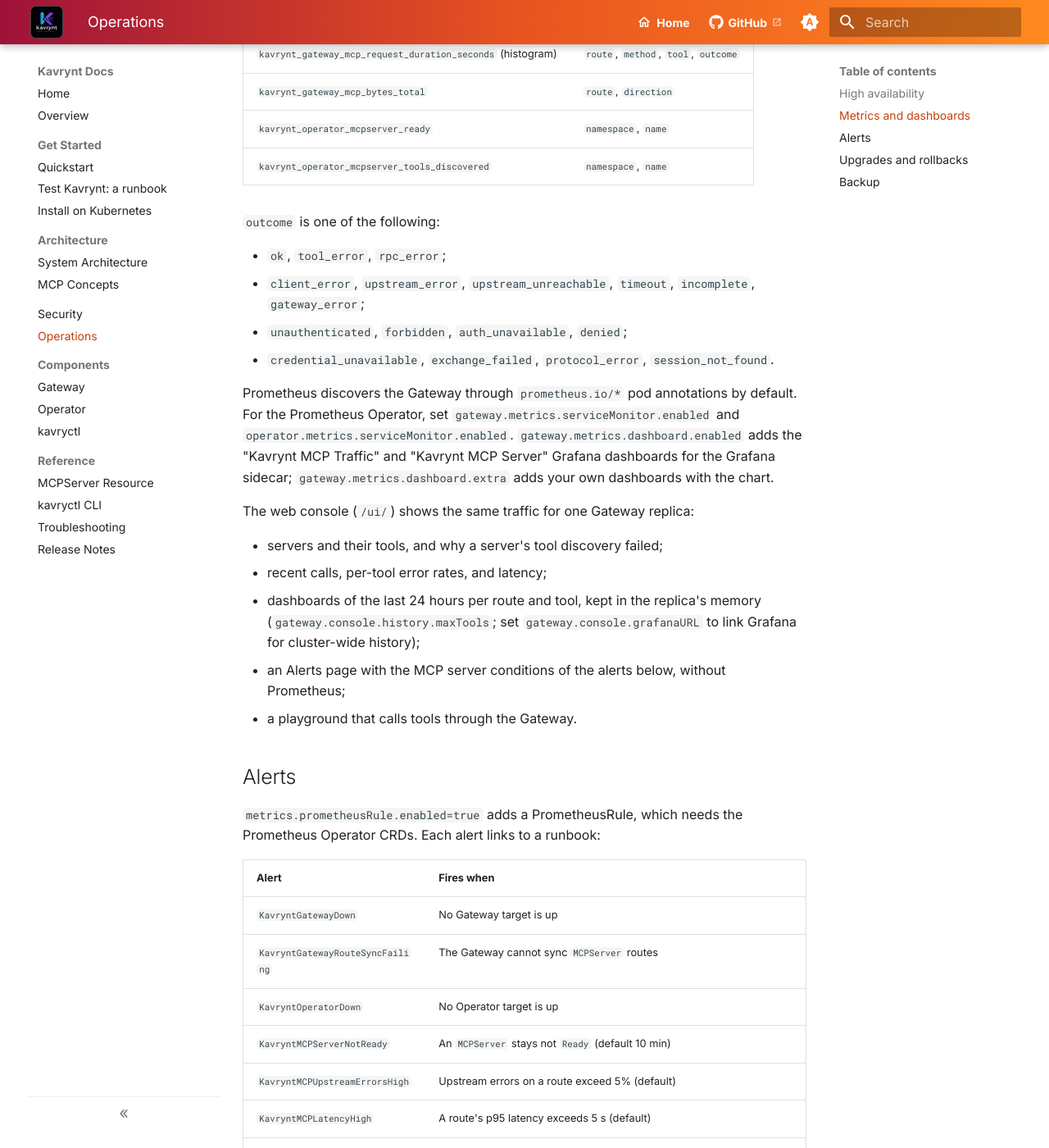
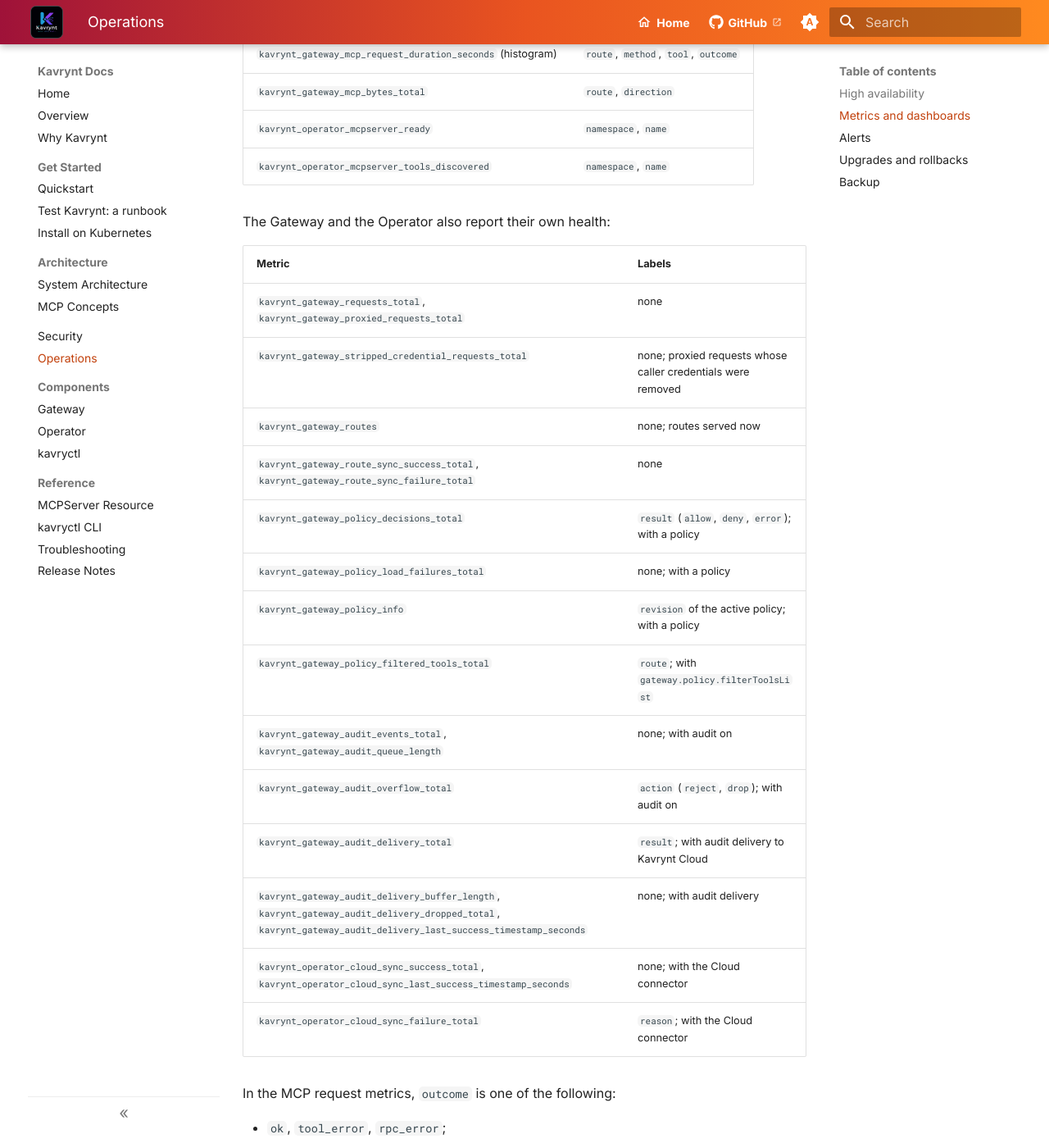
Before and after one commit to kavrynt/product-docs, an MkDocs documentation site: the page built from docs/operations.md, in a window 1280 px wide and 1400 px high, scrolled down 877 px. Shown: the whole window at 82% size. Built offline with MkDocs 1.6.1 and Material for MkDocs 9.7.7, drawn with Linux system fonts in a browser that asks for light colours.

Commit message:
Explain why Kavrynt, and list every Gateway and Operator metric
A Why Kavrynt page sets out the design choices that make Kavrynt a
control plane for MCP rather than a gateway alone, each tied to behavior
the runtime ships today, and says where it does not fit yet. The landing
page, the overview, and the navigation link it.

Operations lists the Gateway's and the Operator's own metrics too.

Co-Authored-By: Claude Opus 5.5 <noreply@anthropic.com>

```diff
--- a/docs/operations.md
+++ b/docs/operations.md
@@ -36,7 +36,26 @@ bodies, tool arguments, and results are never recorded.
 | `kavrynt_operator_mcpserver_ready` | `namespace`, `name` |
 | `kavrynt_operator_mcpserver_tools_discovered` | `namespace`, `name` |
 
-`outcome` is one of the following:
+The Gateway and the Operator also report their own health:
+
+| Metric | Labels |
+| --- | --- |
+| `kavrynt_gateway_requests_total`, `kavrynt_gateway_proxied_requests_total` | none |
+| `kavrynt_gateway_stripped_credential_requests_total` | none; proxied requests whose caller credentials were removed |
+| `kavrynt_gateway_routes` | none; routes served now |
+| `kavrynt_gateway_route_sync_success_total`, `kavrynt_gateway_route_sync_failure_total` | none |
+| `kavrynt_gateway_policy_decisions_total` | `result` (`allow`, `deny`, `error`); with a policy |
+| `kavrynt_gateway_policy_load_failures_total` | none; with a policy |
+| `kavrynt_gateway_policy_info` | `revision` of the active policy; with a policy |
+| `kavrynt_gateway_policy_filtered_tools_total` | `route`; with `gateway.policy.filterToolsList` |
+| `kavrynt_gateway_audit_events_total`, `kavrynt_gateway_audit_queue_length` | none; with audit on |
+| `kavrynt_gateway_audit_overflow_total` | `action` (`reject`, `drop`); with audit on |
+| `kavrynt_gateway_audit_delivery_total` | `result`; with audit delivery to Kavrynt Cloud |
+| `kavrynt_gateway_audit_delivery_buffer_length`, `kavrynt_gateway_audit_delivery_dropped_total`, `kavrynt_gateway_audit_delivery_last_success_timestamp_seconds` | none; with audit delivery |
+| `kavrynt_operator_cloud_sync_success_total`, `kavrynt_operator_cloud_sync_last_success_timestamp_seconds` | none; with the Cloud connector |
+| `kavrynt_operator_cloud_sync_failure_total` | `reason`; with the Cloud connector |
+
+In the MCP request metrics, `outcome` is one of the following:
 
 - `ok`, `tool_error`, `rpc_error`;
 - `client_error`, `upstream_error`, `upstream_unreachable`, `timeout`,
--- a/mkdocs.yml
+++ b/mkdocs.yml
@@ -88,6 +88,7 @@ markdown_extensions:
 nav:
   - Home: index.md
   - Overview: overview.md
+  - Why Kavrynt: why-kavrynt.md
   - Get Started:
       - Quickstart: quickstart.md
       - "Test Kavrynt: a runbook": testing.md
```
Also changed, not shown: docs/index.md (+10 -1 lines), docs/overview.md (+3 -0 lines), docs/why-kavrynt.md (added, +150 -0 lines).
